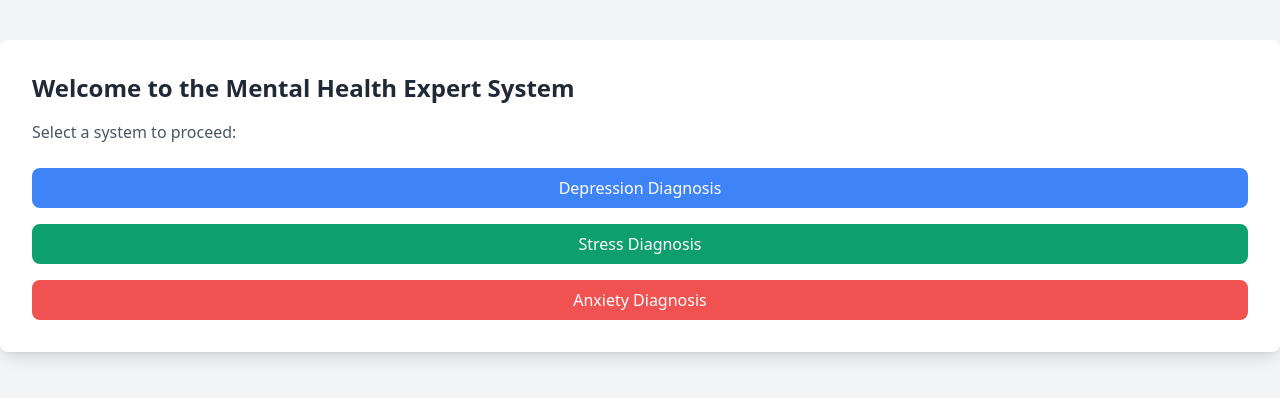
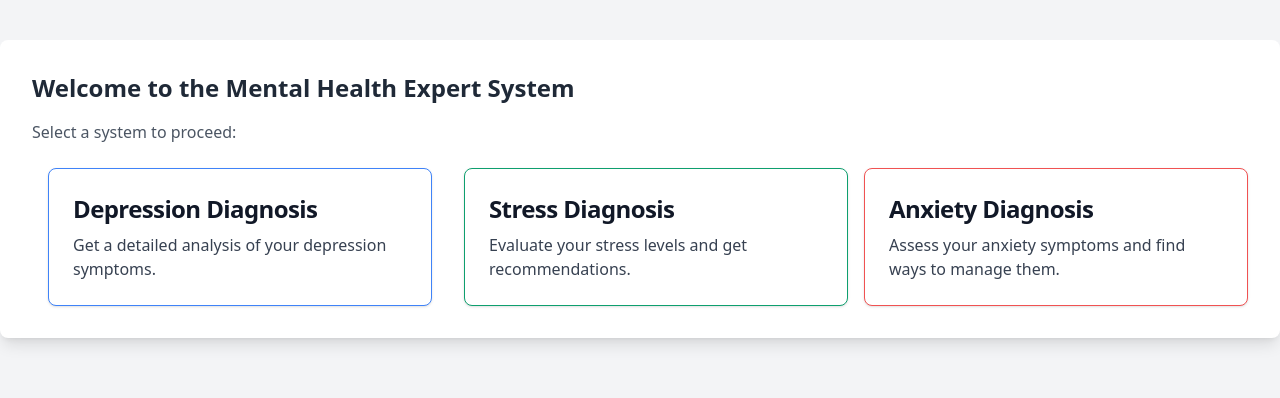
Before and after one commit to Taufiqu/Sistem-Pakar-Diagnosa-Kesehatan-Mental, a Flask app: page / in a window 1280 px wide. Shown: the part 68-466 px from the top of the page. Run offline with Flask 3, Linux system fonts and the light colour scheme; some libraries are stand-ins or nearby versions.

Commit message:
adding more style

```diff
--- a/static/css/output.css
+++ b/static/css/output.css
@@ -1214,6 +1226,18 @@ input:checked + .toggle-bg {
 
 .w-full {
   width: 100%;
+}
+
+.max-w-2xl {
+  max-width: 42rem;
+}
+
+.max-w-3xl {
+  max-width: 48rem;
+}
+
+.max-w-sm {
+  max-width: 24rem;
 }
 
 .flex-1 {
@@ -1320,12 +1352,24 @@ input:checked + .toggle-bg {
   margin-left: calc(0.5rem * calc(1 - var(--tw-space-x-reverse)));
 }
 
+.space-x-4 > :not([hidden]) ~ :not([hidden]) {
+  --tw-space-x-reverse: 0;
+  margin-right: calc(1rem * var(--tw-space-x-reverse));
+  margin-left: calc(1rem * calc(1 - var(--tw-space-x-reverse)));
+}
+
 .space-y-4 > :not([hidden]) ~ :not([hidden]) {
   --tw-space-y-reverse: 0;
   margin-top: calc(1rem * calc(1 - var(--tw-space-y-reverse)));
   margin-bottom: calc(1rem * var(--tw-space-y-reverse));
 }
 
+.space-y-6 > :not([hidden]) ~ :not([hidden]) {
+  --tw-space-y-reverse: 0;
+  margin-top: calc(1.5rem * calc(1 - var(--tw-space-y-reverse)));
+  margin-bottom: calc(1.5rem * var(--tw-space-y-reverse));
+}
+
 .overflow-hidden {
   overflow: hidden;
 }
@@ -1366,6 +1410,11 @@ input:checked + .toggle-bg {
   border-width: 0px;
 }
 
+.border-blue-500 {
+  --tw-border-opacity: 1;
+  border-color: rgb(63 131 248 / var(--tw-border-opacity, 1));
+}
+
 .border-blue-600 {
   --tw-border-opacity: 1;
   border-color: rgb(28 100 242 / var(--tw-border-opacity, 1));
@@ -1386,16 +1435,21 @@ input:checked + .toggle-bg {
   border-color: rgb(209 213 219 / var(--tw-border-opacity, 1));
 }
 
+.border-green-500 {
+  --tw-border-opacity: 1;
+  border-color: rgb(14 159 110 / var(--tw-border-opacity, 1));
+}
+
+.border-red-500 {
+  --tw-border-opacity: 1;
+  border-color: rgb(240 82 82 / var(--tw-border-opacity, 1));
+}
+
 .\!bg-gray-50 {
   --tw-bg-opacity: 1 !important;
   background-color: rgb(249 250 251 / var(--tw-bg-opacity, 1)) !important;
 }
 
-.bg-blue-500 {
-  --tw-bg-opacity: 1;
-  background-color: rgb(63 131 248 / var(--tw-bg-opacity, 1));
-}
-
 .bg-blue-600 {
   --tw-bg-opacity: 1;
   background-color: rgb(28 100 242 / var(--tw-bg-opacity, 1));
@@ -1425,14 +1484,9 @@ input:checked + .toggle-bg {
   background-color: rgb(17 24 39 / 0.5);
 }
 
-.bg-green-500 {
-  --tw-bg-opacity: 1;
-  background-color: rgb(14 159 110 / var(--tw-bg-opacity, 1));
-}
-
-.bg-red-500 {
-  --tw-bg-opacity: 1;
-  background-color: rgb(240 82 82 / var(--tw-bg-opacity, 1));
+.bg-indigo-600 {
+  --tw-bg-opacity: 1;
+  background-color: rgb(88 80 236 / var(--tw-bg-opacity, 1));
 }
 
 .bg-white {
@@ -1456,12 +1514,12 @@ input:checked + .toggle-bg {
   padding: 1rem;
 }
 
+.p-6 {
+  padding: 1.5rem;
+}
+
 .p-8 {
   padding: 2rem;
-}
-
-.p-2 {
-  padding: 0.5rem;
 }
 
 .px-2 {
@@ -1530,6 +1598,10 @@ input:checked + .toggle-bg {
   font-weight: 500;
 }
 
+.font-normal {
+  font-weight: 400;
+}
+
 .font-semibold {
   font-weight: 600;
 }
@@ -1546,6 +1618,10 @@ input:checked + .toggle-bg {
   line-height: 2.25rem;
 }
 
+.tracking-tight {
+  letter-spacing: -0.025em;
+}
+
 .text-blue-600 {
   --tw-text-opacity: 1;
   color: rgb(28 100 242 / var(--tw-text-opacity, 1));
@@ -1566,6 +1642,11 @@ input:checked + .toggle-bg {
   color: rgb(75 85 99 / var(--tw-text-opacity, 1));
 }
 
+.text-gray-700 {
+  --tw-text-opacity: 1;
+  color: rgb(55 65 81 / var(--tw-text-opacity, 1));
+}
+
 .text-gray-800 {
   --tw-text-opacity: 1;
   color: rgb(31 41 55 / var(--tw-text-opacity, 1));
@@ -1576,19 +1657,44 @@ input:checked + .toggle-bg {
   color: rgb(17 24 39 / var(--tw-text-opacity, 1));
 }
 
+.text-green-500 {
+  --tw-text-opacity: 1;
+  color: rgb(14 159 110 / var(--tw-text-opacity, 1));
+}
+
+.text-indigo-600 {
+  --tw-text-opacity: 1;
+  color: rgb(88 80 236 / var(--tw-text-opacity, 1));
+}
+
+.text-orange-500 {
+  --tw-text-opacity: 1;
+  color: rgb(255 90 31 / var(--tw-text-opacity, 1));
+}
+
+.text-red-500 {
+  --tw-text-opacity: 1;
+  color: rgb(240 82 82 / var(--tw-text-opacity, 1));
+}
+
+.text-red-700 {
+  --tw-text-opacity: 1;
+  color: rgb(200 30 30 / var(--tw-text-opacity, 1));
+}
+
 .text-white {
   --tw-text-opacity: 1;
   color: rgb(255 255 255 / var(--tw-text-opacity, 1));
 }
 
-.text-blue-500 {
-  --tw-text-opacity: 1;
-  color: rgb(63 131 248 / var(--tw-text-opacity, 1));
-}
-
-.text-gray-700 {
-  --tw-text-opacity: 1;
-  color: rgb(55 65 81 / var(--tw-text-opacity, 1));
+.text-yellow-400 {
+  --tw-text-opacity: 1;
+  color: rgb(227 160 8 / var(--tw-text-opacity, 1));
+}
+
+.text-yellow-500 {
+  --tw-text-opacity: 1;
+  color: rgb(194 120 3 / var(--tw-text-opacity, 1));
 }
 
 .opacity-0 {
--- a/templates/anxiety/anxiety.html
+++ b/templates/anxiety/anxiety.html
@@ -5,7 +5,6 @@
     <meta charset="UTF-8">
     <meta name="viewport" content="width=device-width, initial-scale=1.0">
     <title>Anxiety Diagnosis Result</title>
-    <script src="https://cdn.tailwindcss.com"></script>
     <link rel="stylesheet" href="{{ url_for('static', filename='css/output.css') }}">
 </head>
 <body class="bg-gray-100 flex items-center justify-center min-h-screen">
--- a/templates/index.html
+++ b/templates/index.html
@@ -1,9 +1,10 @@
+<!-- filepath: /c:/Users/LENOVO/Documents/GitHub/Sistem-Pakar-Rekomendasi-Tempat-Wisata/templates/index.html -->
 <!DOCTYPE html>
 <html lang="en">
 <head>
     <meta charset="UTF-8">
     <meta name="viewport" content="width=device-width, initial-scale=1.0">
-    <title>Depression Diagnosis System</title>
+    <title>Mental Health Expert System</title>
     <link rel="stylesheet" href="{{ url_for('static', filename='css/output.css') }}">
 </head>
 <body class="bg-gray-100">
@@ -16,19 +17,29 @@
         <div class="bg-white p-8 rounded-lg shadow-lg">
             <h2 class="text-2xl font-semibold text-gray-800 mb-4">Welcome to the Mental Health Expert System</h2>
             <p class="text-gray-600 mb-6">Select a system to proceed:</p>
-            <ul class="space-y-4">
-                <li>
-                    <a href="/depression" class="block w-full text-center py-2 px-4 bg-blue-500 text-white rounded-lg hover:bg-blue-600 transition duration-300">Depression Diagnosis</a>
-                </li>
-                <li>
-                    <a href="/stress" class="block w-full text-center py-2 px-4 bg-green-500 text-white rounded-lg hover:bg-green-600 transition duration-300">Stress Diagnosis</a>
-                </li>
-                <li>
-                    <a href="/anxiety" class="block w-full text-center py-2 px-4 bg-red-500 text-white rounded-lg hover:bg-red-600 transition duration-300">Anxiety Diagnosis</a>
-                </li>
-            </ul>
+            <div class="flex space-x-4">
+                <a href="/depression" class="block max-w-sm p-6 bg-white border border-blue-500 rounded-lg shadow hover:bg-blue-500 hover:border-blue-500 dark:bg-white dark:border-blue-700 dark:hover:bg-blue-700 transition duration-300 mx-auto">
+                    <div class="hover:text-white">
+                        <h5 class="mb-2 text-2xl font-bold tracking-tight text-gray-900 dark:text-gray-900">Depression Diagnosis</h5>
+                        <p class="font-normal text-gray-700 dark:text-gray-700">Get a detailed analysis of your depression symptoms.</p>
+                    </div>
+                </a>
+                <a href="/stress" class="block max-w-sm p-6 bg-white border border-green-500 rounded-lg shadow hover:bg-green-500 hover:border-green-500 dark:bg-white dark:border-green-700 dark:hover:bg-green-700 transition duration-300 mx-auto">
+                    <div class="hover:text-white">
+                        <h5 class="mb-2 text-2xl font-bold tracking-tight text-gray-900 dark:text-gray-900">Stress Diagnosis</h5>
+                        <p class="font-normal text-gray-700 dark:text-gray-700">Evaluate your stress levels and get recommendations.</p>
+                    </div>
+                </a>
+                <a href="/anxiety" class="block max-w-sm p-6 bg-white border border-red-500 rounded-lg shadow hover:bg-red-500 hover:border-red-500 dark:bg-white dark:border-red-700 dark:hover:bg-red-700 transition duration-300 mx-auto">
+                    <div class="hover:text-white">
+                        <h5 class="mb-2 text-2xl font-bold tracking-tight text-gray-900 dark:text-gray-900">Anxiety Diagnosis</h5>
+                        <p class="font-normal text-gray-700 dark:text-gray-700">Assess your anxiety symptoms and find ways to manage them.</p>
+                    </div>
+                </a>
+            </div>
         </div>
     </div>
-    <script src="https://cdn.jsdelivr.net/npm/flowbite@2.5.2/dist/flowbite.min.js"></script>
+
+    <script src="https://cdnjs.cloudflare.com/ajax/libs/flowbite/2.2.1/flowbite.min.js"></script>
 </body>
 </html>
--- a/templates/stres/stres.html
+++ b/templates/stres/stres.html
@@ -5,7 +5,6 @@
     <meta charset="UTF-8">
     <meta name="viewport" content="width=device-width, initial-scale=1.0">
     <title>Stress Diagnosis Result</title>
-    <script src="https://cdn.tailwindcss.com"></script>
     <link rel="stylesheet" href="{{ url_for('static', filename='css/output.css') }}">
 </head>
 <body class="bg-gray-100 flex items-center justify-center min-h-screen">
```
Also changed, not shown: other parts of static/css/output.css (+155 -15 lines).
